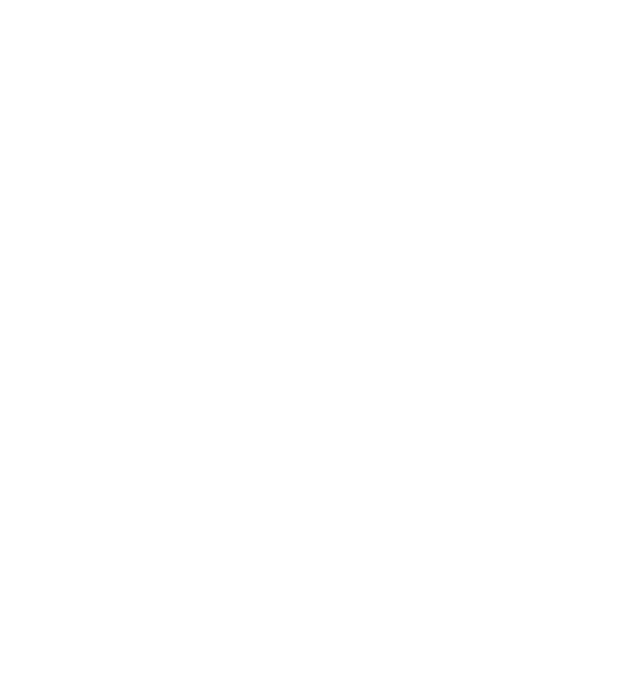
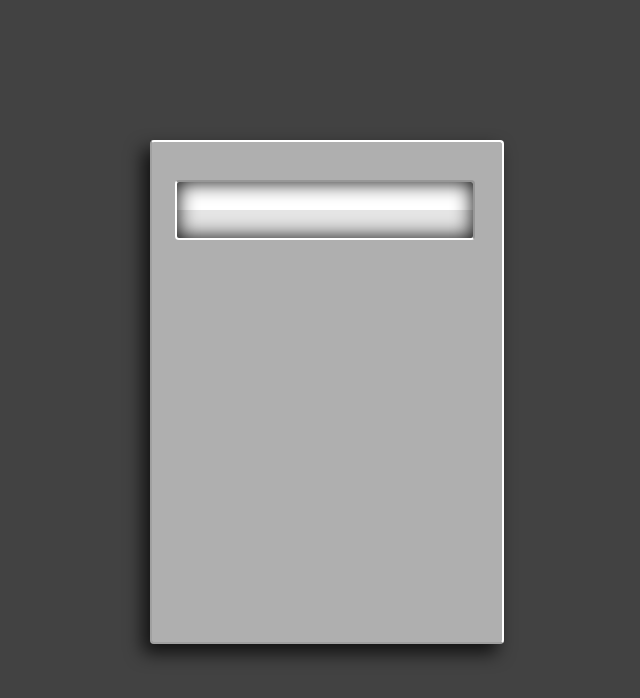
Before and after one commit to Davidpm02/js_basic_calculator_app, a plain HTML site: page index.html in a window 1280 px wide. Shown: the whole page, without its empty margins (315-955 px from the left). Drawn offline with Linux system fonts and the light colour scheme.

Commit message:
Interfaz inicial de la calculadora (sin botones; solo diseño)

```diff
--- a/index.html
+++ b/index.html
@@ -1,11 +1,20 @@
 <!DOCTYPE html>
-<html lang="en">
+<html lang="es_ES">
 <head>
     <meta charset="UTF-8">
     <meta name="viewport" content="width=device-width, initial-scale=1.0">
-    <title>Calculador Web JS</title>
+    <link rel="stylesheet" href="styles/styles.css">
+    <title>Calculadora Web JS</title>
 </head>
 <body>
 
+    <div class="calc_container">
+        <div class="calc_chasis"></div>
+        <div class="calc_result_screen">
+            <div class="upper_calc_result_screen"></div>
+            <div class="lower_calc_result_screen"></div>
+        </div>
+    </div>
+
 </body>
 </html>
--- a/styles/styles.css
+++ b/styles/styles.css
@@ -0,0 +1,70 @@
+body {
+    background-color: #424242;
+}
+
+.calc_container {
+    margin: 0 auto;
+    margin-top: 140px;
+    width: 350px;
+    height: 500px;
+    position: relative;
+}
+
+.calc_chasis {
+    border-top: 2px solid #fefefe;
+    border-right: 2px solid #fefefe;
+    border-bottom: 2px double #a0a0a0;
+    border-left: 2px double #a0a0a0;
+    box-shadow: -7px 9px 18px 0px rgba(0,0,0,0.75);
+    -webkit-box-shadow: -7px 9px 18px 0px rgba(0,0,0,0.75);
+    -moz-box-shadow: -7px 9px 18px 0px rgba(0,0,0,0.75);
+    margin: 0 auto;
+    background-color: #d1d1d1c2;
+    width: 350px;
+    height: 500px;
+    border-radius: 4px;
+    position: absolute;
+    z-index: 1;
+}
+
+.calc_result_screen {
+    box-sizing: border-box;
+    margin: 40px auto 0 25px;
+    width: 300px;
+    height: 60px;
+    border-radius: 4px;
+    border-bottom: 2px double #ffffff;
+    border-left: 2px double #ffffff;
+    border-top: 2px solid #979797;
+    border-right: 2px solid #979797;
+    overflow: hidden;
+    background-color: white;
+    position: absolute;
+    z-index: 2;
+}
+
+.calc_result_screen::before {
+    content: "";
+    position: absolute;
+    width: 100%;
+    height: 100%;
+    box-shadow: inset 0 0 20px rgba(0, 0, 0, 1);
+    pointer-events: none;
+    z-index: 3;
+}
+
+.upper_calc_result_screen, .lower_calc_result_screen {
+    position: absolute;
+    width: 100%;
+    height: 50%;
+}
+
+.upper_calc_result_screen {
+    top: 0%;
+    background-color: white;
+}
+
+.lower_calc_result_screen {
+    top: 50%;
+    background-color: #e5e5e5;
+}
```
